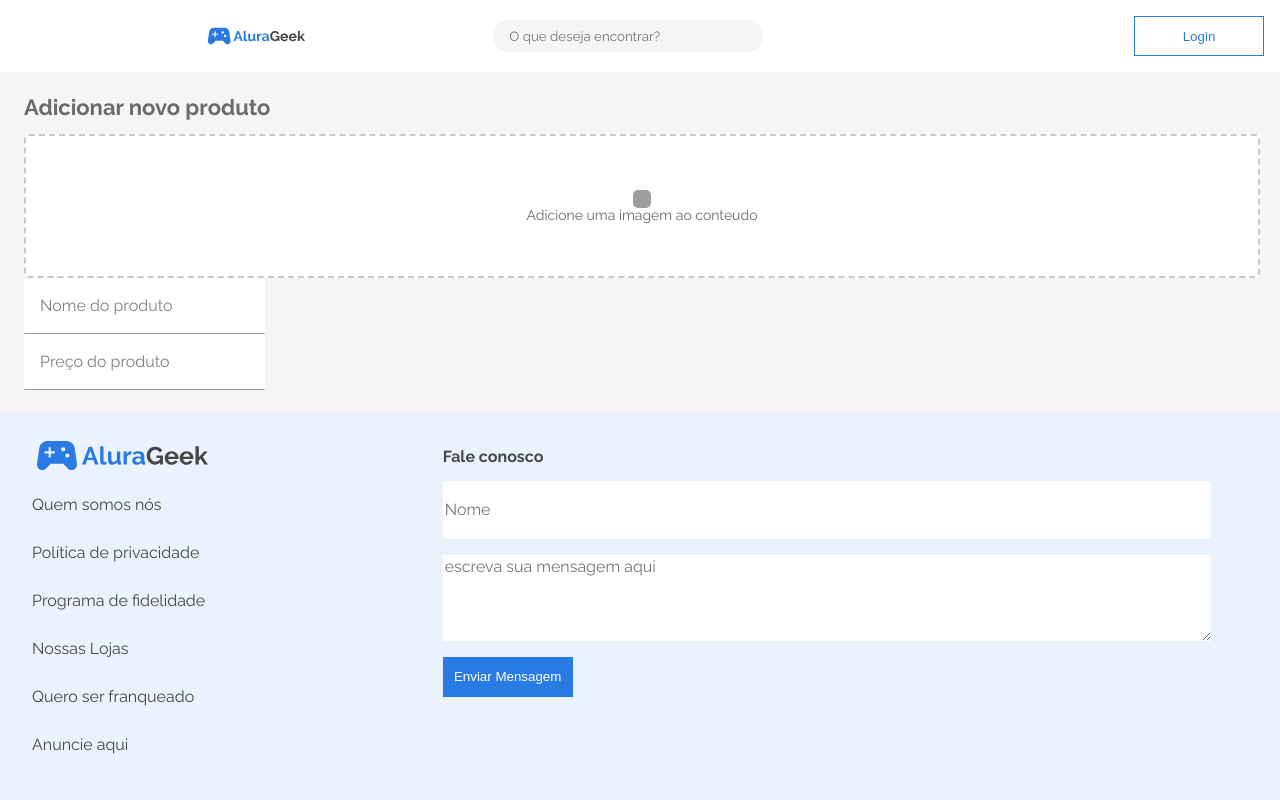
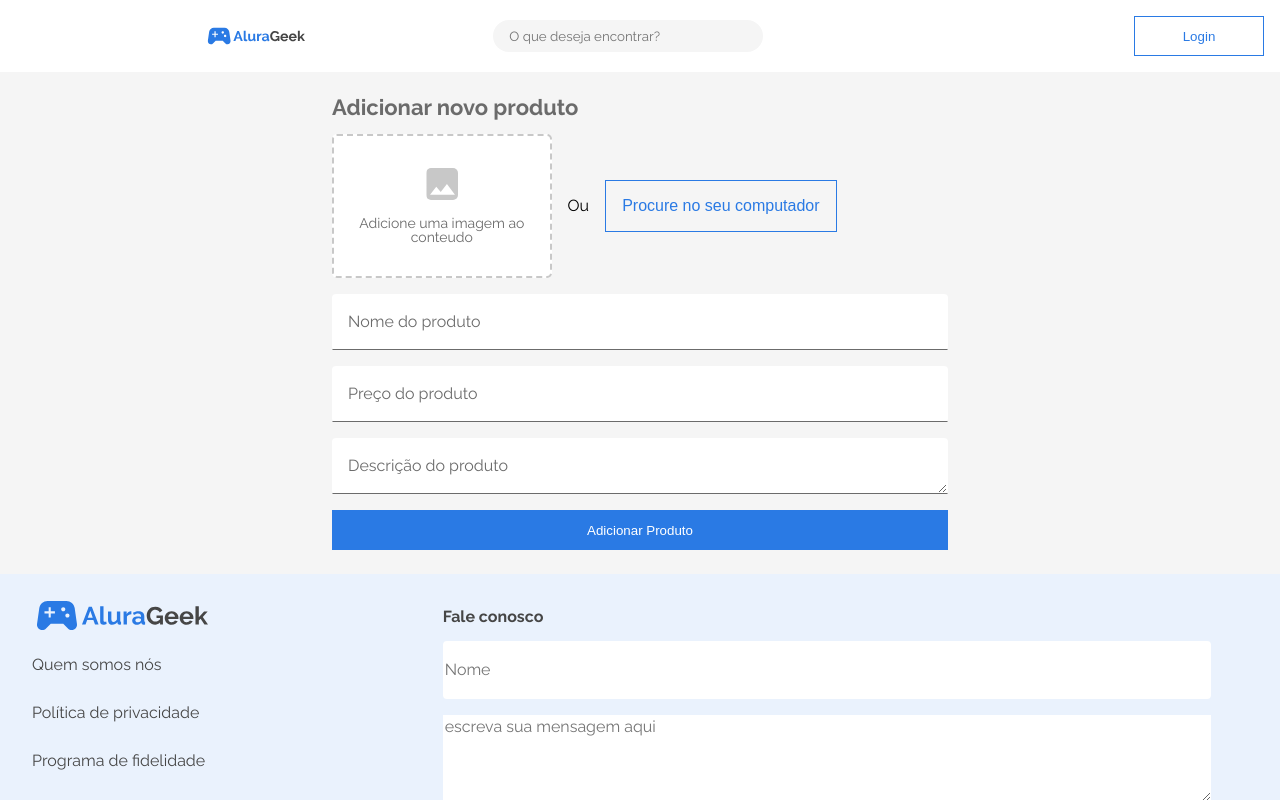
Before and after one commit to guswebhead/AluraGeek, an Angular app: page /allProduct in a window 1280 px wide. Both pictures are taken after a click on the button "Adicionar Produtos". Shown: the top 800 px of the page. Built offline with nearby package versions, Linux system fonts and the light colour scheme; grey boxes are pictures that could not be loaded.

Commit message:
:sparkles: feat: página de add produtos + responsividades

```diff
--- a/src/app/contents/add-product/add-product/add-product.component.css
+++ b/src/app/contents/add-product/add-product/add-product.component.css
@@ -1,21 +1,26 @@
-.container{
+.container {
   padding: 1.5rem;
   background: var(--light-grey);
 }
 
-.content{
+.content {
   display: flex;
   flex-direction: column;
   align-items: flex-start;
   justify-content: center;
 }
-.content legend{
+
+.content legend {
   font-size: 22px;
   color: var(--grey);
   font-weight: 700;
 }
 
-.drag-area{
+.drag-content {
+  width: 100%;
+}
+
+.drag-area {
   border: 2px dashed var(--thin-grey);
   width: 100%;
   height: 140px;
@@ -27,32 +32,48 @@
   justify-content: center;
   flex-direction: column;
   text-align: center;
+  margin-bottom: 1rem;
 }
-.drag-area.active{
+
+.drag-area.active {
   border: 2px solid #fff;
 }
-.drag-area .icon{
+
+.drag-area .icon {
   width: 18.5px;
   height: 18.5px;
+  margin-bottom: 1rem;
 }
-.drag-area header{
+.pc{
+  display: none;
+}
+
+.drag-area header {
   font-size: 14px;
   font-weight: 400;
   color: var(--grey);
 }
-.drag-area span{
+
+.drag-area span {
   font-size: 25px;
   font-weight: 500;
   color: var(--blue);
   margin: 10px 0 15px 0;
 }
-.drag-area img{
-  height: 100%;
-  width: 100%;
+
+.drag-area .icon {
+  /* height: 100%;
+  width: 100%; */
+  width: 18.5px;
+  height: 18.5px;
+  margin-bottom: 1rem;
   object-fit: cover;
   border-radius: 5px;
+  background-image: url(../../../../assets/images/add_icon.svg);
+  background-repeat: no-repeat;
 }
-.browse{
+
+.browse {
   display: none;
 }
 
@@ -64,6 +85,12 @@
   border-radius: 4px;
   height: 56px;
   transition: all 500ms;
+  margin-bottom: 1rem;
+}
+
+.form,
+.form button {
+  width: 100%;
 }
 
 /* .input-container:hover {
@@ -80,37 +107,109 @@ label {
   top: 50%;
   transform: translateY(-50%);
   left: 16px;
-  color: rgba(0, 0, 0, 0.5);
+  color: var(--grey);
   transform-origin: left top;
   user-select: none;
-  transition: transform 150ms cubic-bezier(0.4, 0, 0.2, 1),color 150ms cubic-bezier(0.4, 0, 0.2, 1), top 500ms;
+  transition: transform 150ms cubic-bezier(0.4, 0, 0.2, 1), color 150ms cubic-bezier(0.4, 0, 0.2, 1), top 500ms;
 }
 
-input {
+input,
+textarea {
   width: 100%;
   height: 100%;
   box-sizing: border-box;
   background: transparent;
   caret-color: var(--accent-color);
   border: 1px solid transparent;
-  border-bottom-color: rgba(0, 0, 0, 0.42);
-  color: rgba(0, 0, 0, 0.87);
+  border-bottom-color: var(--grey);
+  color: var(--dark-grey);
   transition: border 500ms;
   padding: 20px 16px 6px;
   font-size: 1rem;
+  font-family: 'Raleway', sans-serif;
+
 }
 
-input:focus {
+input:focus,
+textarea:focus {
   outline: none;
   border-bottom-width: 2px;
-  border-bottom-color: var(--accent-color);
+  border-bottom-color: var(--thin-grey);
 }
 
-input:focus + label {
-  color: var(--accent-color);
+input:focus+label,
+textarea:focus+label {
+  color: var(--thin-grey);
 }
 
-input:focus + label,
-input.is-valid + label {
+input:focus+label,
+input.is-valid+label,
+textarea:focus+label,
+textarea.is-valid+label {
   transform: translateY(-100%) scale(0.75);
 }
+
+.browse button:hover {
+  background-color: var(--blue);
+  color: var(--white);
+}
+
+
+
+@media screen and (min-width: 768px) {
+  .drag-content {
+    display: flex;
+    align-items: center;
+    min-height: 152px;
+  }
+
+  .drag-area {
+    width: 35%;
+    margin-right: 1rem;
+  }
+
+  .drag-area .icon {
+    background-image: url(../../../../assets/images/img_icon.svg);
+    border-radius: 5px;
+    width: 32px;
+    height: 32px;
+
+  }
+
+  .browse {
+    display: block;
+  }
+
+  .browse button {
+    margin-left: 1rem;
+    min-width: 191px;
+    font-size: 16px;
+    font-weight: 400;
+  }
+}
+
+
+@media screen and (min-width: 1024px) {
+  .container {
+    display: flex;
+    justify-content: center;
+    align-items: center;
+  }
+
+  .content {
+    width: 50%;
+  }
+  .pc{
+    display: inline;
+
+  }
+  .tablet{
+    display: none;
+  }
+}
+
+@media screen and (min-width: 1440px) {
+  .content {
+    width: 35%;
+  }
+}
--- a/src/app/contents/add-product/add-product/add-product.component.html
+++ b/src/app/contents/add-product/add-product/add-product.component.html
@@ -2,28 +2,41 @@
   <section class="content">
 
     <legend>Adicionar novo produto</legend>
-
-    <div class="drag-area">
-      <img class="icon" src="../../../../assets/images/add_icon.svg" alt="img">
-      <header>Adicione uma imagem ao conteudo</header>
-      <input type="file" hidden>
-    </div>
-    <section class="browse">
-      <span>Ou</span>
-      <button class="btn-primary">Procure no seu computador</button>
+    <section class="drag-content">
+      <div class="drag-area" draggable="true">
+        <!-- <img class="icon" id="img"
+          [src]="isTablet ? '../../../../assets/images/img_icon.svg': '../../../../assets/images/add_icon.svg'"
+          alt="img"> -->
+        <div class="icon"></div>
+        <header>Adicione uma imagem ao conteudo</header>
+        <input type="file" hidden [multiple]="false">
+      </div>
+      <section class="browse">
+        <span>Ou</span>
+        <button class="btn-secondary tablet">Procure no seu tablet</button>
+        <button class="btn-secondary pc">Procure no seu computador</button>
+      </section>
     </section>
 
-
-    <form action="">
+    <form class="form">
       <div class="input-container">
-        <input type="text" id="name" required/>
+        <input type="text" id="name" required />
         <label for="name">Nome do produto</label>
       </div>
 
       <div class="input-container">
-        <input type="email" id="email" required/>
+        <input type="email" id="email" required />
         <label for="email">Preço do produto</label>
       </div>
+
+      <div class="input-container">
+        <!-- <text type="text" id="email" required/> -->
+        <textarea name="" id="descrip" cols="30" rows="10"></textarea>
+        <label for="descrip">Descrição do produto</label>
+      </div>
+
+      <button class="btn-primary">Adicionar Produto</button>
+
     </form>
 
 
--- a/src/app/contents/add-product/add-product/add-product.component.ts
+++ b/src/app/contents/add-product/add-product/add-product.component.ts
@@ -1,20 +1,31 @@
-import { Component, OnInit } from '@angular/core';
+import { AfterViewInit, Component, OnChanges, OnInit, SimpleChanges } from '@angular/core';
 
 @Component({
   selector: 'app-add-product',
   templateUrl: './add-product.component.html',
   styleUrls: ['./add-product.component.css']
 })
-export class AddProductComponent implements OnInit {
+export class AddProductComponent implements OnInit, AfterViewInit {
+
+  isTablet: Boolean = false;
 
   constructor() { }
 
   ngOnInit(): void {
     this.adjustLabelsInput()
+
+    const media = window.matchMedia("(min-width: 1440px)")
+
   }
 
+  ngAfterViewInit(): void {
+
+  }
+
+  // função para corrigir o label do css input estilo material que quebra no outfocus
   adjustLabelsInput() {
     const inputs = document.querySelectorAll("input");
+    const textarea = document.querySelectorAll("textarea");
 
     inputs.forEach((input: any) => {
       input.addEventListener("blur", (event: any) => {
@@ -25,5 +36,18 @@ export class AddProductComponent implements OnInit {
         }
       });
     });
+    textarea.forEach((textarea: any) => {
+      textarea.addEventListener("blur", (event: any) => {
+        if (event.target.value) {
+          textarea.classList.add("is-valid");
+        } else {
+          textarea.classList.remove("is-valid");
+        }
+      });
+    });
   }
+
+
+
+
 }
--- a/src/app/contents/all-products/all-products/all-products.component.css
+++ b/src/app/contents/all-products/all-products/all-products.component.css
@@ -61,6 +61,9 @@
 }
 
 @media screen and (min-width: 768px) {
+  .container{
+  padding: 2rem 4rem 2rem 4rem;
+  }
   .head {
     display: flex;
     flex-direction: row;
--- a/src/styles.css
+++ b/src/styles.css
@@ -68,13 +68,27 @@ a {
 
 .btn-primary{
   width: 130px;
-  height: 40px;
+  min-height: 40px;
   font-weight: 500;
 
   color: var(--white);
   background-color: var(--blue);
   border: none;
 
+  padding: 0.7rem;
   cursor: pointer;
   transition: 1s all;
 }
+.btn-secondary{
+  /* width: 130px; */
+  min-height: 51px;
+  padding: 1rem;
+  font-weight: 500;
+
+  color: var(--blue);
+  background-color: var(--light-grey);
+  border: 1px solid var(--blue);
+
+  cursor: pointer;
+  transition: 1s all;
+}
```
